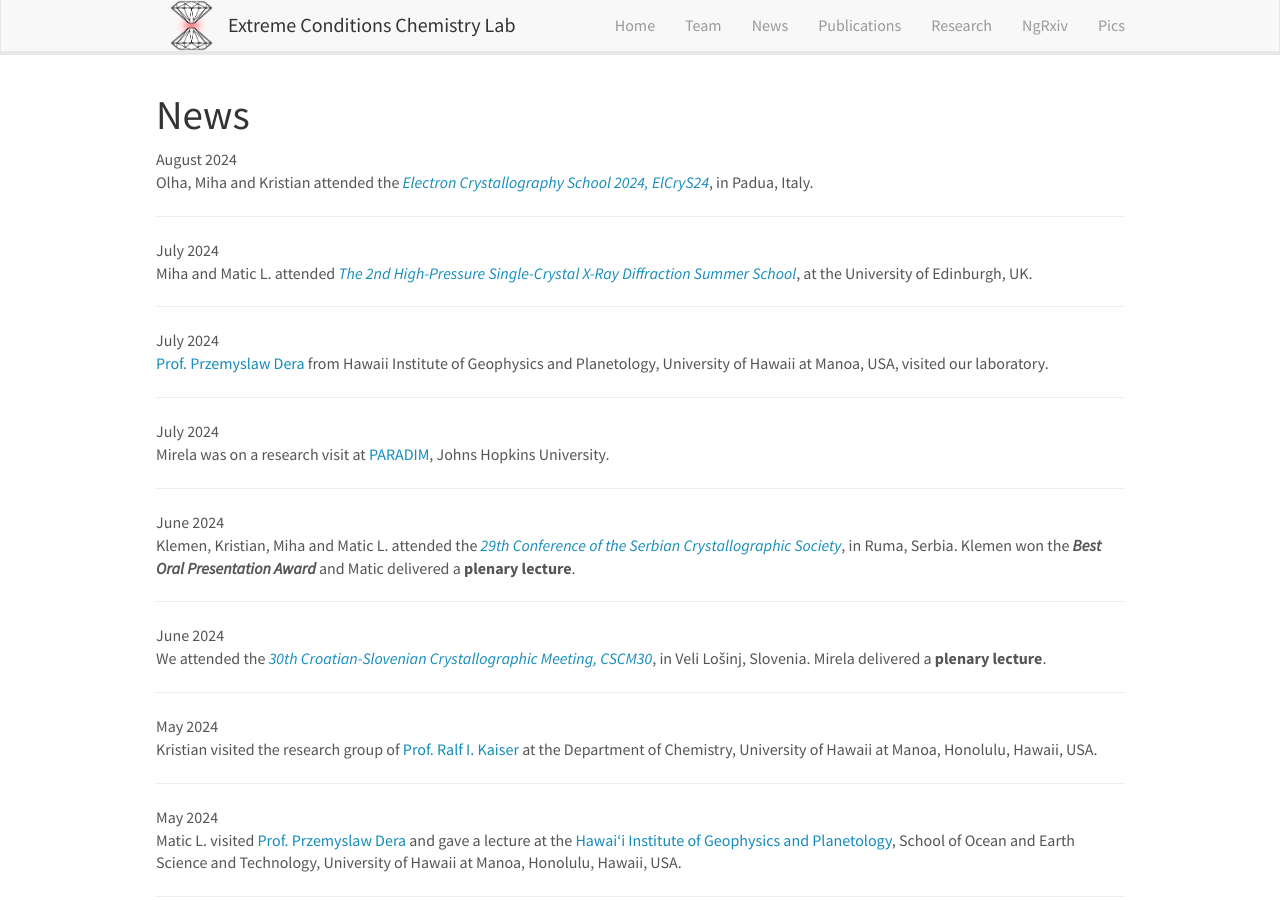
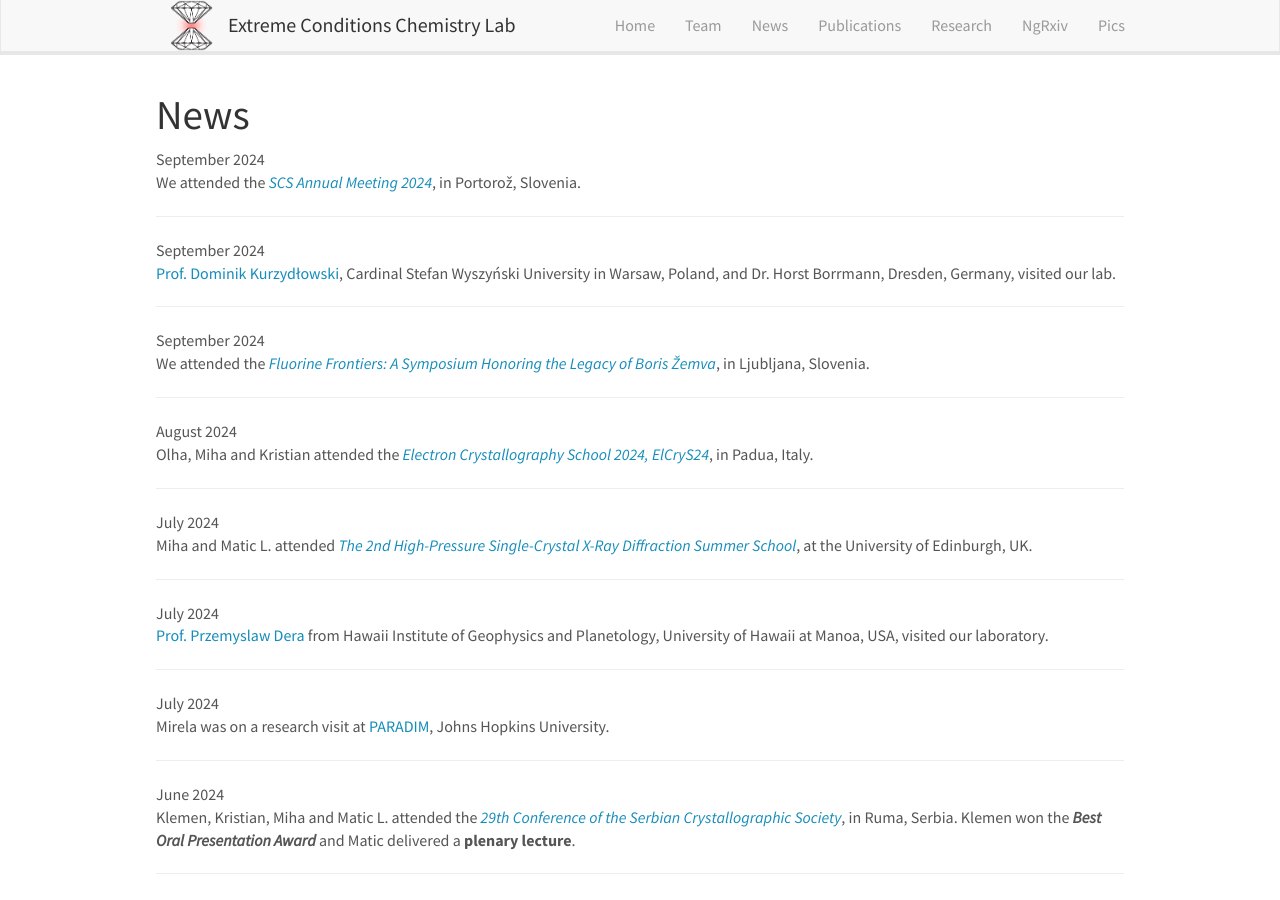
Before and after one commit to eccl-jsi/eccl-jsi.github.io, a Jekyll site: the page built from _pages/allnews.md, in a window 1280 px wide and 900 px high. Built offline with Jekyll 4.4.1, drawn with Linux system fonts in a browser that asks for light colours; nearby versions of some CDN libraries.

Commit message:
Update news.yml

```diff
--- a/_data/news.yml
+++ b/_data/news.yml
@@ -1,3 +1,12 @@
+- date: September 2024
+  headline: "We attended the <a href='https://skd2024.chem-soc.si/en/'><i>SCS Annual Meeting 2024</i></a>, in Portorož, Slovenia."
+
+- date: September 2024
+  headline: "<a href='https://bazawiedzy.uksw.edu.pl/info/author/UKSW-74596/Dominik+Kurzyd%25C5%2582owski+title?ps=20&lang=en'>Prof. Dominik Kurzydłowski</a>, Cardinal Stefan Wyszyński University in Warsaw, Poland, and Dr. Horst Borrmann, Dresden, Germany, visited our lab."
+
+- date: September 2024
+  headline: "We attended the <a href='https://fluorine-frontiers.ijs.si/'><i>Fluorine Frontiers: A Symposium Honoring the Legacy of Boris Žemva</i></a>, in Ljubljana, Slovenia."
+
 - date: August 2024
   headline: "Olha, Miha and Kristian attended the <a href='https://elcrys24.sciencesconf.org/'><i>Electron Crystallography School 2024, ElCryS24</i></a>, in Padua, Italy."
 
```
